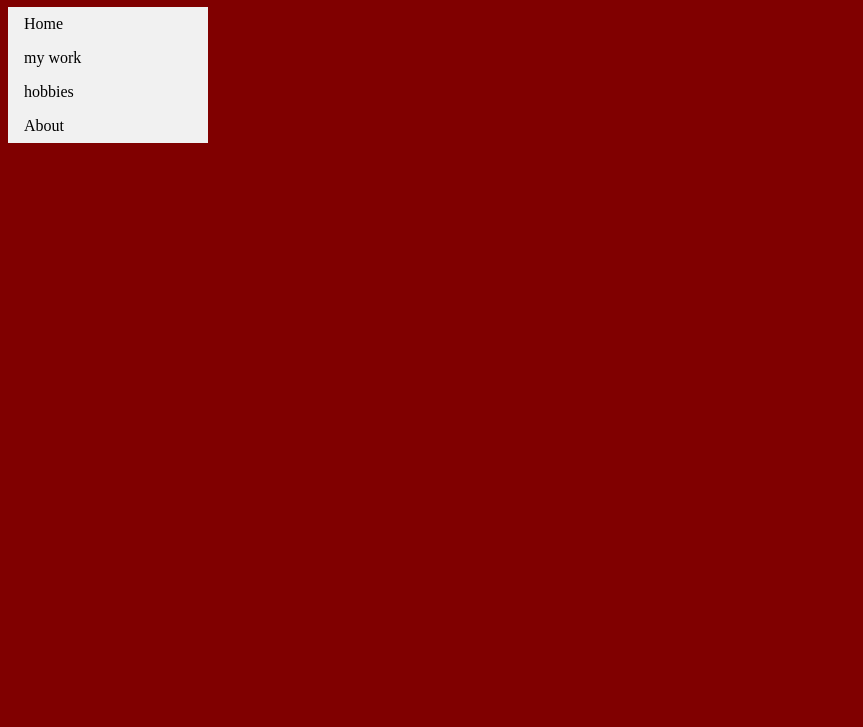
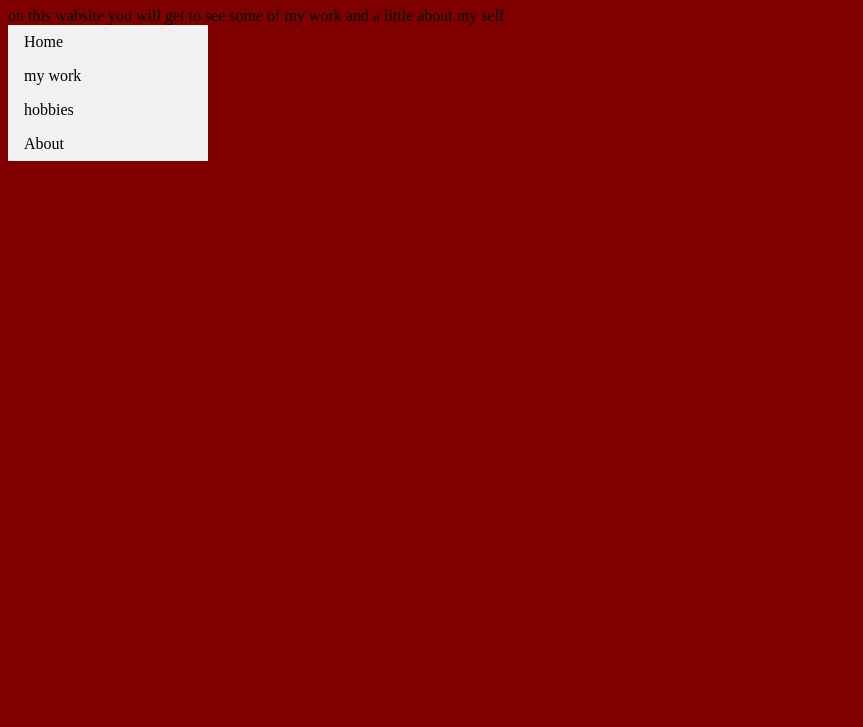
Before and after one commit to DanielMbonde/joe-man, a plain HTML site: page index.html in a window 1280 px wide. Shown: the part 73-800 px from the top of the page, without its empty margins (0-863 px from the left). Drawn offline with Linux system fonts and the light colour scheme.

Commit message:
Update index.html

```diff
--- a/index.html
+++ b/index.html
@@ -9,7 +9,7 @@
 <body>
  <h1>Welcome To My Website
  </h1>
-
+on this wabsite you will get to see some of my work and a little about my self
 
 
 </body>
```
